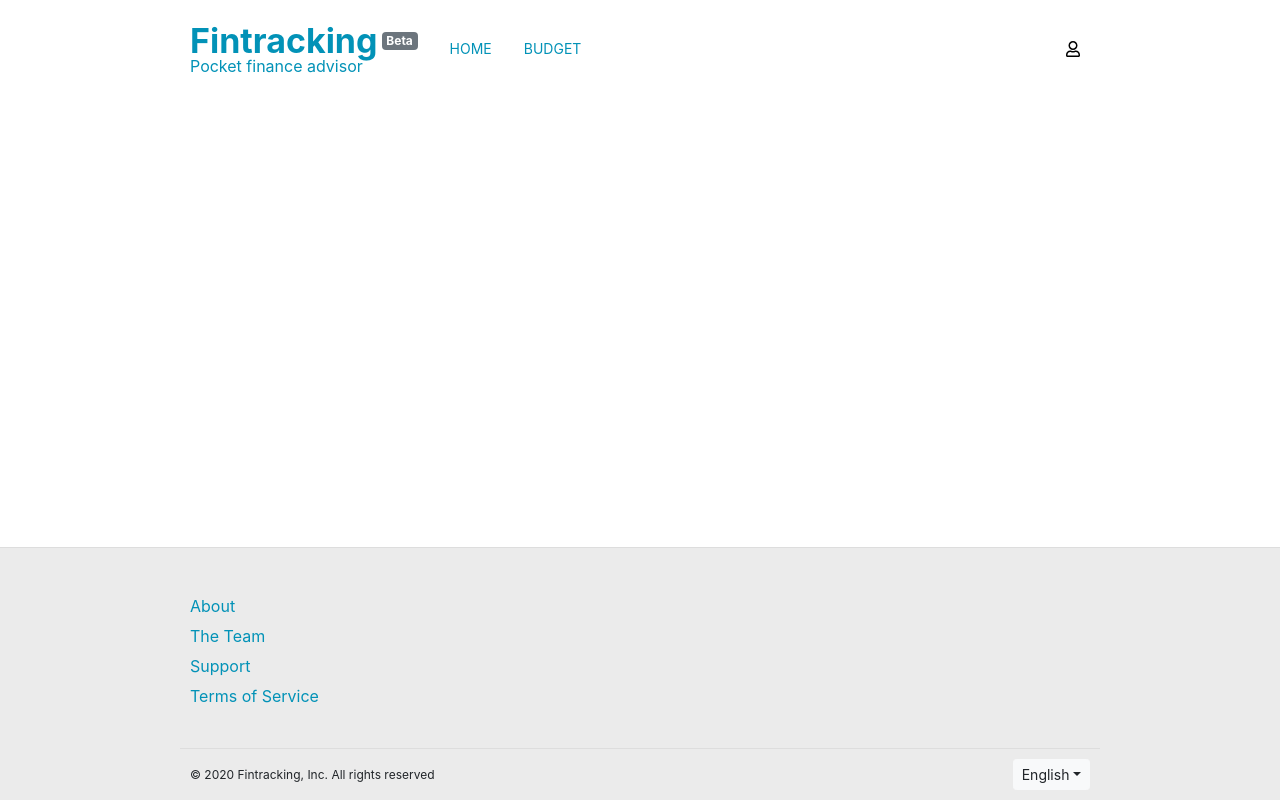
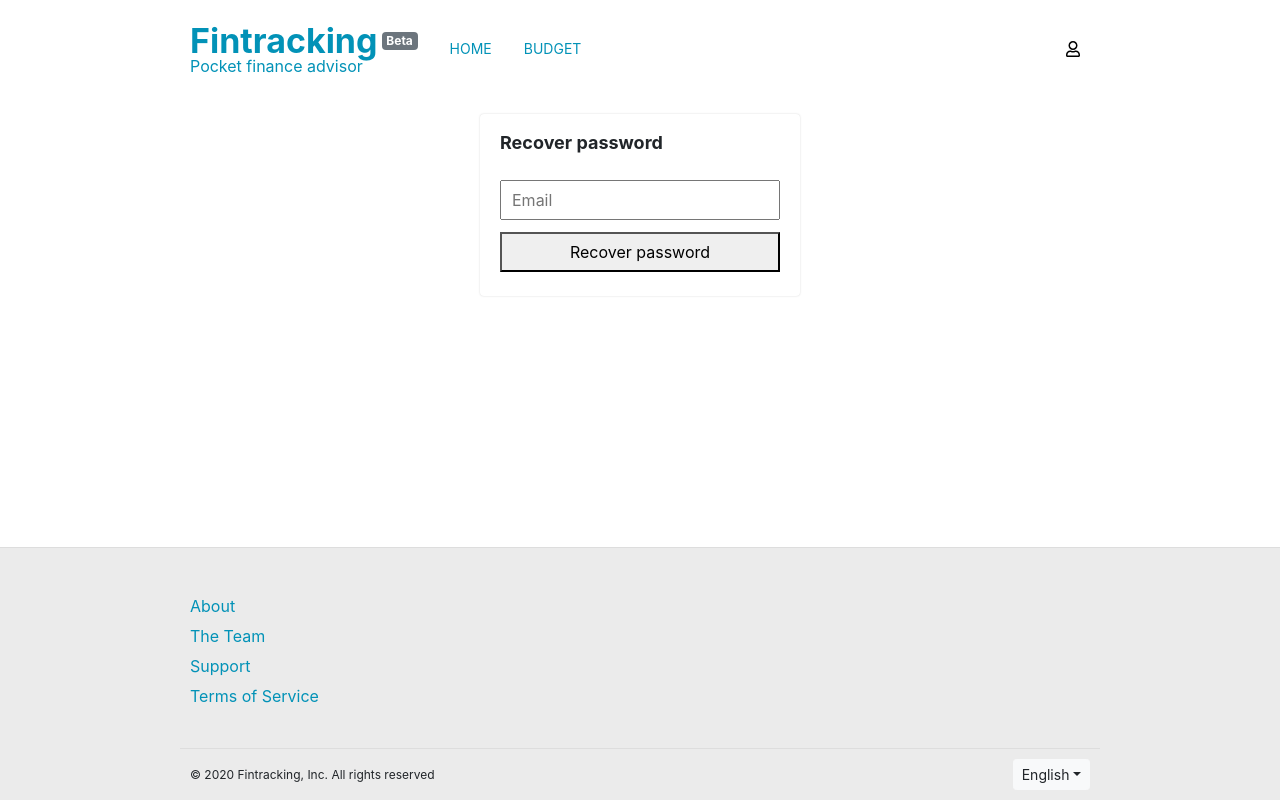
Before and after one commit to jordivilagut/fintracking-client, a React (Create React App) app: page /forgotpwd in a window 1280 px wide. Built offline with nearby package versions, Linux system fonts and the light colour scheme; what superagent-promise would draw is missing.

Commit message:
Add forgot password page

```diff
--- a/src/application/App.js
+++ b/src/application/App.js
@@ -12,6 +12,7 @@ import {Homepage} from "../pages/homepage/Homepage";
 import {FintrackingFooter} from "../components/footer/FintrackingFooter";
 import {DateUtils as LanguageUtils} from "../utils/LanguageUtils";
 import {MobileMenu} from "../pages/mobile-menu/MobileMenu";
+import {ForgotPassword} from "../pages/forgot-pwd/ForgotPassword";
 
 const App = (props) => {
 
@@ -77,6 +78,7 @@ const App = (props) => {
                         user={user}
                         logoutHandler={logUserOut}/>)}/>
                 <Route exact path="/error" component={ServerError}/>
+                <Route exact path="/forgotpwd" component={ForgotPassword}/>
                 <Route exact path="/menu" render={() => (
                     <MobileMenu
                         user={user}/>)}/>
--- a/src/i18n.js
+++ b/src/i18n.js
@@ -27,6 +27,8 @@ i18n
                 "general.save": "Save",
                 "coming.soon": "Coming Soon",
                 "password.about": "Password must be at least 8 alhpanumeric characters",
+                "forgot.password": "I forgot my password",
+                "recover.password": "Recover password",
 
                 //MENU
                 "menu.home": "HOME",
@@ -106,6 +108,8 @@ i18n
                 "general.save": "Guardar",
                 "coming.soon": "Próximamente",
                 "password.about": "La contraseña debe tener al menos 8 caracteres alfanuméricos.",
+                "forgot.password": "Olvidé mi contraseña",
+                "recover.password": "Recuperar contraseña",
 
                 //MENU
                 "menu.home": "INICIO",
--- /dev/null
+++ b/src/pages/forgot-pwd/ForgotPassword.js
@@ -0,0 +1,29 @@
+import React, {useState} from "react";
+import "../../styles/UserForm.scss"
+import {FormButton} from "../../components/form/form-button/FormButton";
+import {EmailInput} from "../../components/form/form-input/EmailInput";
+import {UserApi} from "../../api/UserApi";
+import {useTranslation} from "react-i18next";
+
+export const ForgotPassword = () => {
+
+    const {t} = useTranslation();
+    const [email, setEmail] = useState("")
+    const emailChangeHandler = e => setEmail(e.target.value)
+
+    const handleSubmit = e => {
+        e.preventDefault();
+        UserApi.forgotPassword(email)
+            .then(
+                () => alert("Email sent"),              //response
+                () => alert("Something went wrong"));   //error
+    }
+
+    return <div className="userForm">
+        <h2>{t("recover.password")}</h2>
+        <form onSubmit={handleSubmit}>
+            <EmailInput onChangeHandler={emailChangeHandler}/>
+            <FormButton text={t("recover.password")}/>
+        </form>
+    </div>
+}
--- a/src/pages/login/Login.js
+++ b/src/pages/login/Login.js
@@ -31,5 +31,6 @@ export const Login = props => {
             <FormButton text={t("log.in")}/>
         </form>
         <Link to="/signup"><h3 className="link">{t("dont.have.account")}</h3></Link>
+        <Link to="/forgotpwd"><h3 className="link">{t("forgot.password")}</h3></Link>
     </div>
 }
--- a/src/styles/UserForm.scss
+++ b/src/styles/UserForm.scss
@@ -13,12 +13,12 @@
 
   h2 {
     font-weight: bold;
-    font-size: 32px;
+    font-size: 18px;
   }
 
   h3 {
     font-size: 14px;
-    padding: 20px 0 10px 0;
+    padding: 6px 0;
     color: cornflowerblue;
     text-decoration: underline;
     text-align: center;
```
